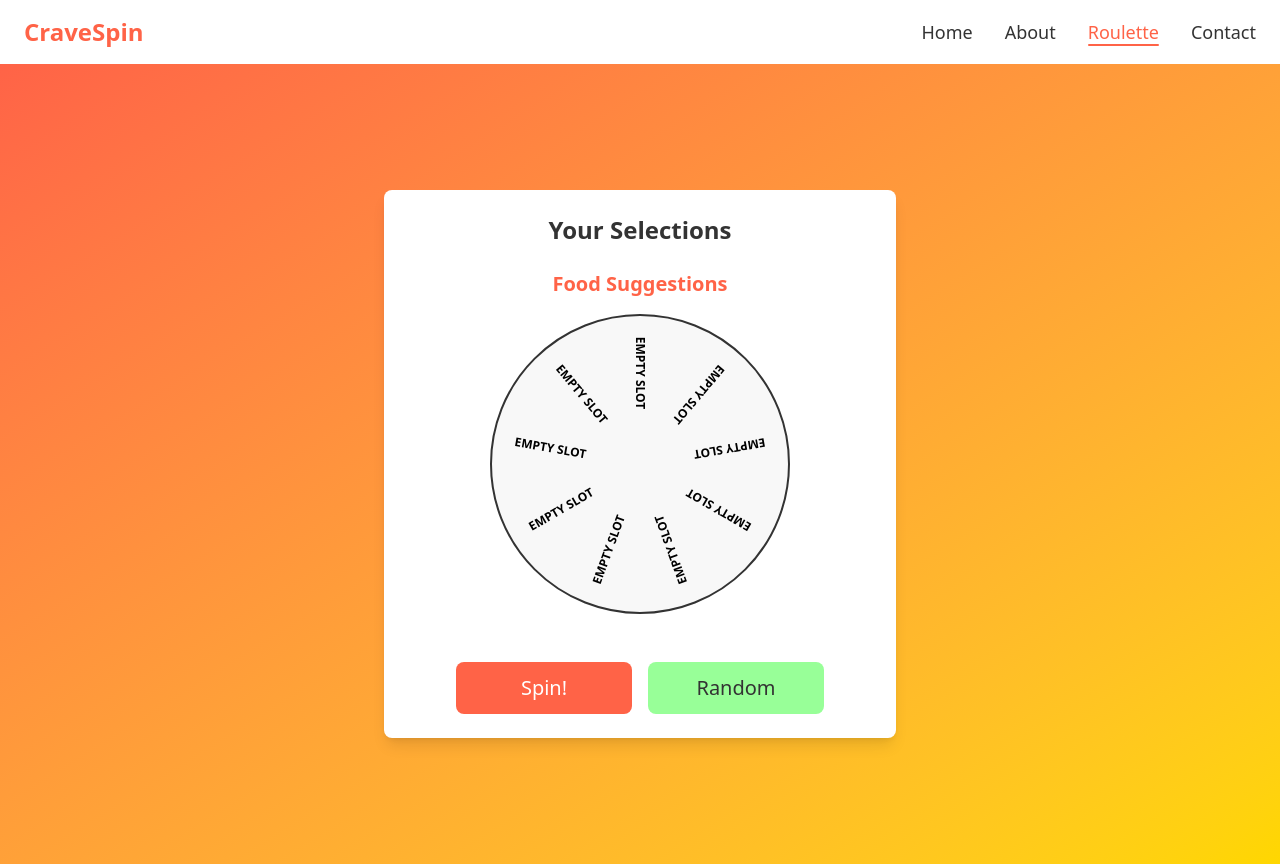
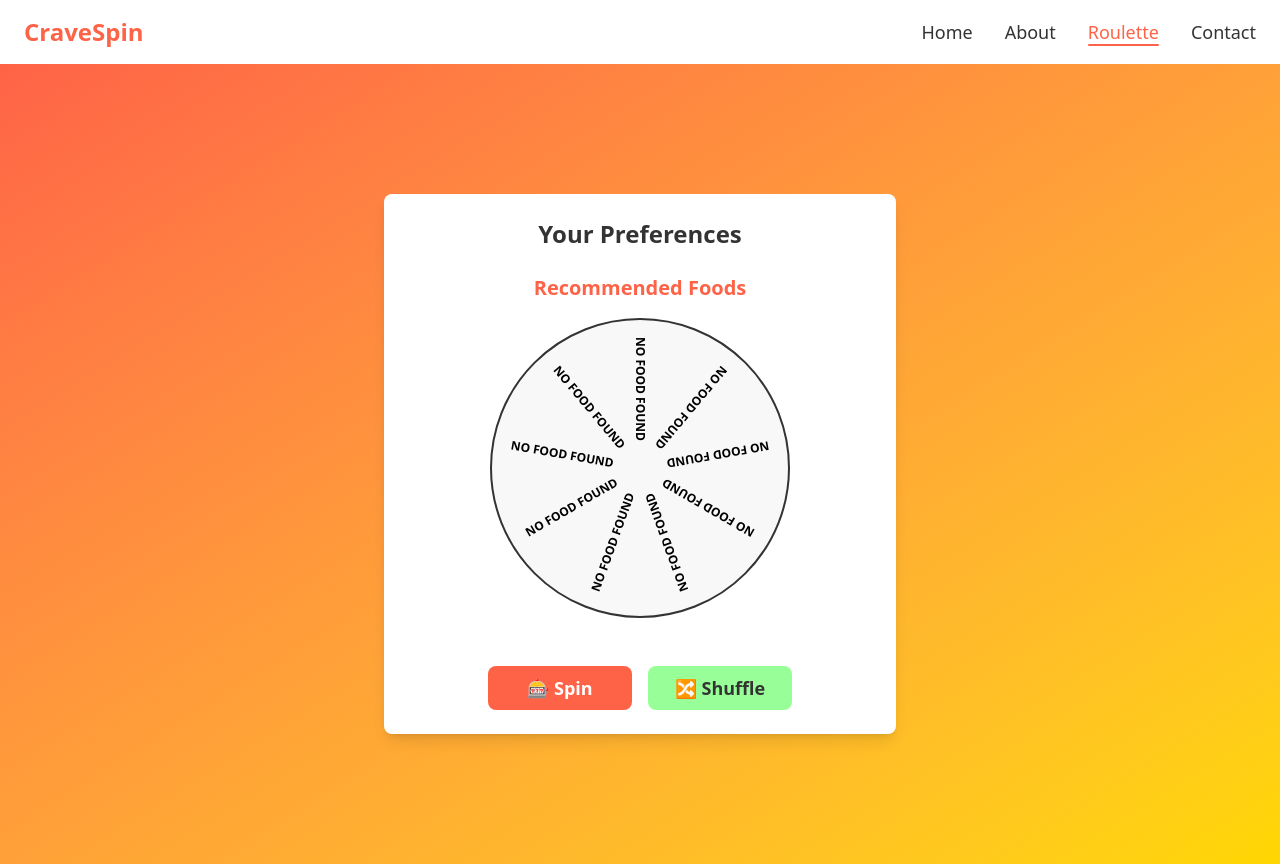
Before and after one commit to DevChiii/crave-spin, a SvelteKit app: page /roulette in a window 1280 px wide. Built offline with nearby package versions, Linux system fonts and the light colour scheme.

Commit message:
Improve typography of roulette page and btn design

```diff
--- a/src/routes/roulette/+page.svelte
+++ b/src/routes/roulette/+page.svelte
@@ -24,7 +24,7 @@
       if (foodSuggestions.length < minimumFoodItems) {
         const blankSlots = minimumFoodItems - foodSuggestions.length;
         for (let i = 0; i < blankSlots; i++) {
-          foodSuggestions.push({ name: 'Empty Slot' });
+          foodSuggestions.push({ name: 'No Food Found' });
         }
       }
     }
@@ -36,7 +36,7 @@
       .then((foodDatabase) => {
         let shuffledFoodSuggestions = foodDatabase.foods.sort(() => Math.random() - 0.5);
         while (shuffledFoodSuggestions.length < minimumFoodItems) {
-          shuffledFoodSuggestions.push({ name: 'Empty Slot' });
+          shuffledFoodSuggestions.push({ name: 'No Food Found' });
         }
         shuffledFoodSuggestions = shuffledFoodSuggestions.slice(0, minimumFoodItems);
         foodSuggestions = [...shuffledFoodSuggestions];
@@ -79,19 +79,19 @@
 <div class="min-h-screen flex flex-col items-center justify-center bg-gradient-to-br from-[#FF6347] to-[#FFD700] p-6">
   <div class="w-full max-w-lg bg-white bg-opacity-90 rounded-lg shadow-lg p-6 text-center">
 
-    <h1 class="text-2xl font-bold text-[#333333] mb-4">Your Selections</h1>
+    <h1 class="text-2xl font-extrabold text-[#333333] mb-4">Your Preferences</h1>
 
     {#if $userData.mood}
       <p class="text-lg text-[#333333] leading-relaxed">
-        You are in <strong>{$userData.place}</strong>, the weather is <strong>{$userData.weather}</strong>,
-        and you are feeling <strong class="text-[#FF6347]">{$userData.mood}</strong>.
+        You are currently in <strong>{$userData.place}</strong> with <strong>{$userData.weather}</strong> weather,
+        feeling <strong class="text-[#FF6347]">{$userData.mood}</strong>.
       </p>
     {/if}
 
-    <h2 class="text-xl font-semibold text-[#FF6347] mt-6 mb-4">Food Suggestions</h2>
+    <h2 class="text-xl font-bold text-[#FF6347] mt-6 mb-4">Recommended Foods</h2>
 
     {#if isLoading}
-      <p class="text-lg text-[#333333]">Loading food suggestions...</p>
+      <p class="text-lg text-[#333333]">Finding the best food options for you...</p>
     {:else if foodSuggestions.length > 0}
       <div class="roulette-wrapper">
         <div class="roulette-container">
@@ -115,23 +115,23 @@
           {/if}
         </div>
 
-        <!-- ✅ Buttons with Fixed Sizes + Better Spacing -->
+        <!-- ✅ Improved Button Labels & Consistent Sizes -->
         <div class="mt-6 flex flex-col md:flex-row justify-center gap-4 w-full">
           <button
             on:click={() => { spinWheel(); resetBlur(); }}
-            class="w-full md:w-44 px-6 py-3 text-lg md:text-xl bg-[#FF6347] text-white rounded-lg hover:bg-[#E25438] transition-all">
-            Spin!
+            class="w-full md:w-36 px-4 py-2 text-md md:text-lg font-bold bg-[#FF6347] text-white rounded-lg hover:bg-[#E25438] transition-all">
+            🎰 Spin
           </button>
 
           <button
             on:click={() => { getRandomFoodSuggestions(); resetBlur(); }}
-            class="w-full md:w-44 px-6 py-3 text-lg md:text-xl bg-[#98FF98] text-[#333333] rounded-lg hover:bg-[#89EE89] transition-all">
-            Random
+            class="w-full md:w-36 px-4 py-2 text-md md:text-lg font-bold bg-[#98FF98] text-[#333333] rounded-lg hover:bg-[#89EE89] transition-all">
+            🔀 Shuffle
           </button>
         </div>
       </div>
     {:else}
-      <p class="mt-4 text-lg text-[#FF6347]">No food suggestions found for your mood and weather.</p>
+      <p class="mt-4 text-lg text-[#FF6347]">No food matches your preferences. Try shuffling!</p>
     {/if}
   </div>
 </div>
@@ -222,16 +222,4 @@
     padding: 8px 12px;
     border-radius: 4px;
   }
-
-  button {
-    transition: all 0.2s ease;
-  }
-
-  button:hover {
-    opacity: 0.9;
-  }
-
-  button:active {
-    transform: translateY(1px);
-  }
 </style>
```
